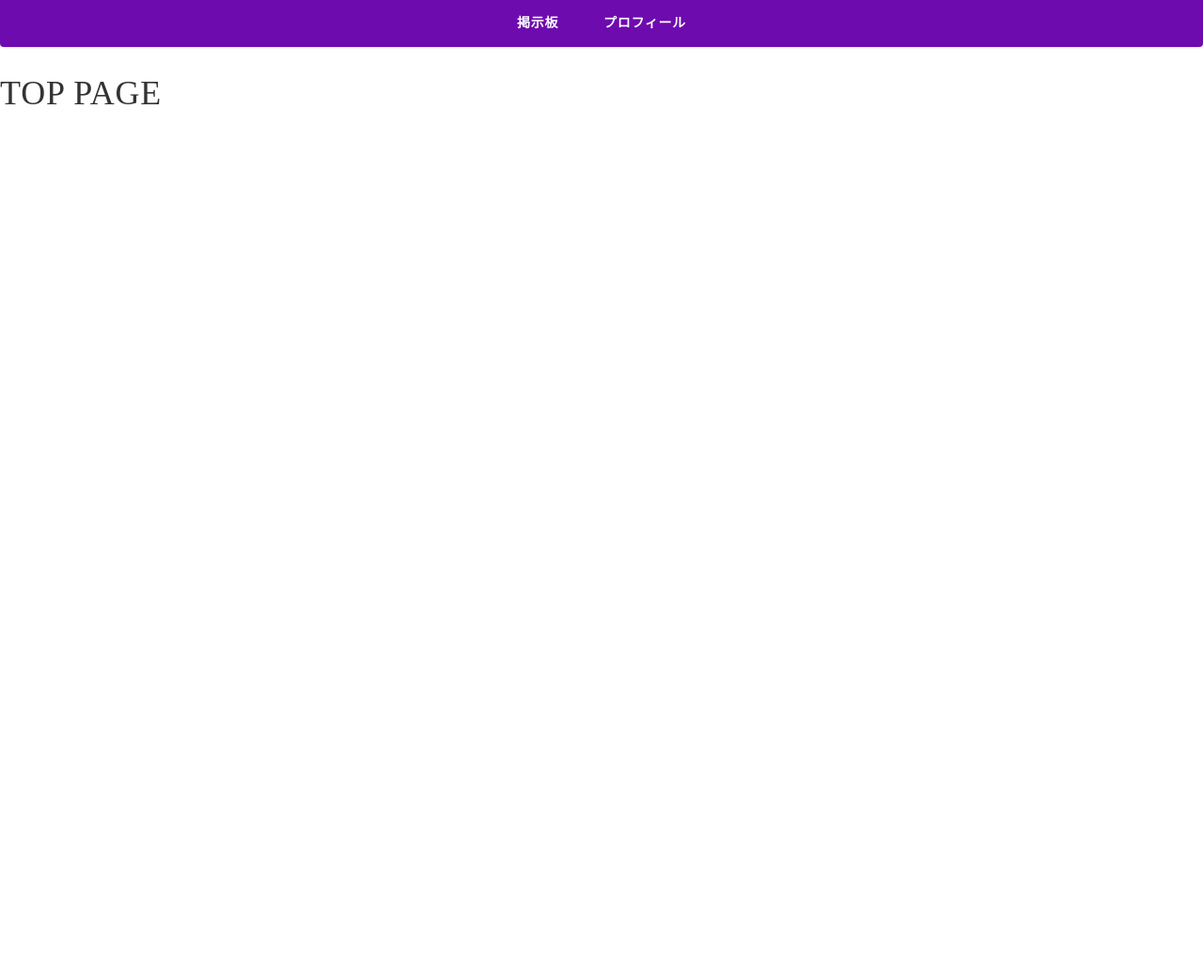
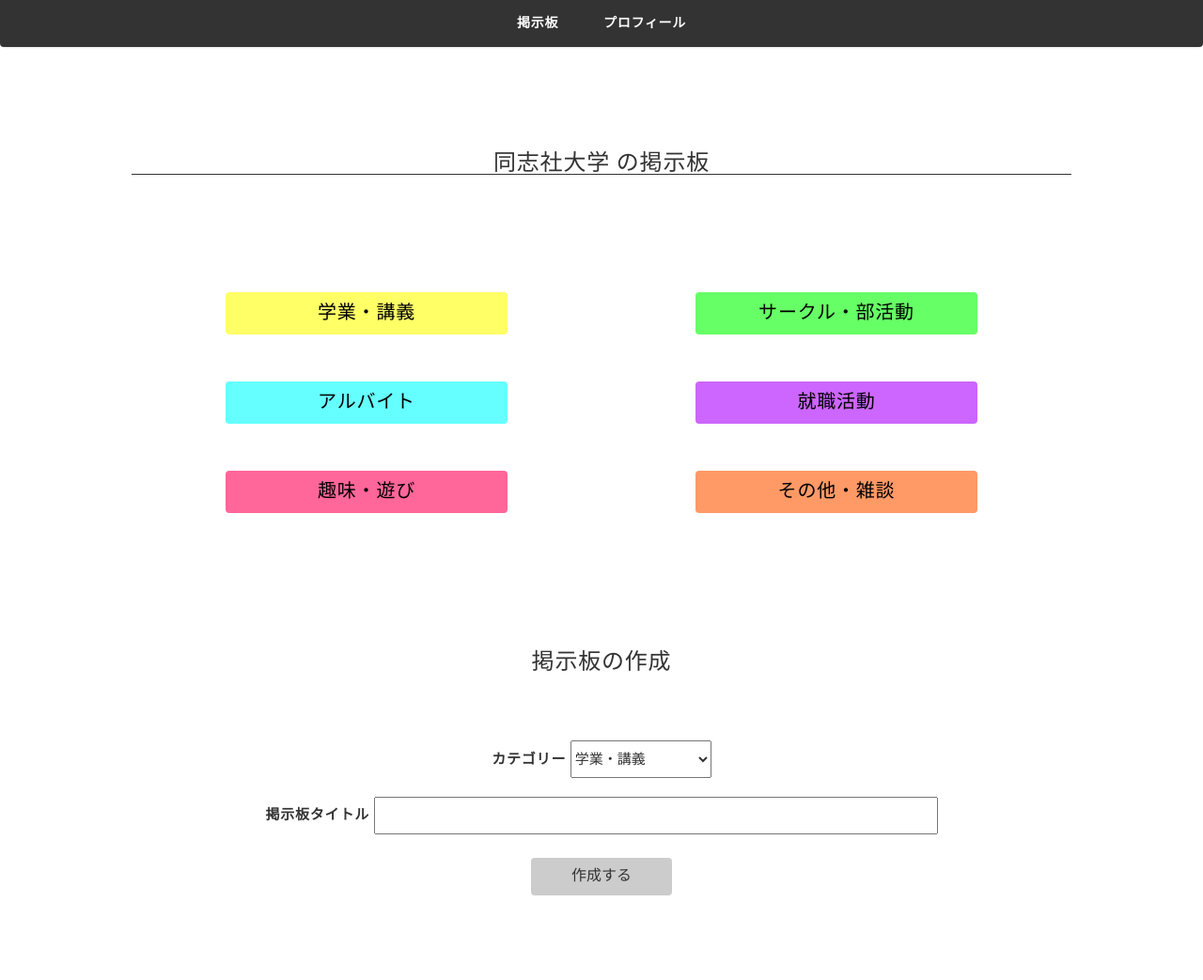
Before and after one commit to Nakagaki-Yuto/Hackathon_KyotanabePythons, a Django app: page / in a window 1280 px wide. Shown: the whole page at 94% size. Before the commit the page ends 111 px from the top, so only its background shows below. Run offline with Django 3.2, Linux system fonts and the light colour scheme; a user stored in the database is signed in; data comes from the database, SQL or seed files in the repository; both versions use the stored data as it was after the commit; some libraries are stand-ins or nearby versions.

Commit message:
first day commit

```diff
--- a/notice_board/admin.py
+++ b/notice_board/admin.py
@@ -1,7 +1,8 @@
 from django.contrib import admin
-from .models import UserProfile, University, Thread, Post
+from .models import UserProfile, University, Thread, Post, Category
 
 admin.site.register(UserProfile)
 admin.site.register(University)
 admin.site.register(Thread)
 admin.site.register(Post)
+admin.site.register(Category)
--- a/notice_board/models.py
+++ b/notice_board/models.py
@@ -55,11 +55,13 @@
     author:作成者
     title:スレッド名
     created_date:作成日
+    category:カテゴリー名
     """
     university = models.ForeignKey('University', on_delete=models.CASCADE)
     author = models.ForeignKey(settings.AUTH_USER_MODEL, on_delete=models.CASCADE)
     title = models.CharField(max_length=200)
     created_date = models.DateTimeField(default=timezone.now)
+    category = models.ForeignKey('Category', on_delete=models.CASCADE)
 
     def __str__(self):
         return self.title
@@ -72,7 +74,7 @@
 
     thread:属しているスレッド
     author:投稿者
-    title:スレッド名
+    title:投稿内容
     published_date:投稿日
     """
     thread = models.ForeignKey('Thread', on_delete=models.CASCADE)
@@ -82,3 +84,15 @@
 
     def __str__(self):
         return self.text
+
+class Category(models.Model):
+    """
+    カテゴリー
+
+    name:カテゴリーカテゴリー名
+    """
+    id = models.AutoField(primary_key=True, unique=True)
+    name = models.CharField(max_length=200)
+
+    def __str__(self):
+        return self.name
--- a/notice_board/static/css/notice_board.css
+++ b/notice_board/static/css/notice_board.css
@@ -27,15 +27,6 @@
     border-style: none;
   }
 
-  .btn-danger {
-    padding: 4px 12px;
-  }
-
-  .favorite-btn{
-    padding-left: 7px;
-    color: rgb(110, 11, 175);
-  }
-
   /*navbar*/
   .navbar {
     position: fixed;
@@ -48,7 +39,7 @@
     -webkit-box-shadow: 0 3px 3px -3px rgba(255, 91, 91, 0.2);
     -moz-box-shadow: 0 3px 3px -3px rgba(241, 79, 79, 0.2);
     box-shadow: 0 3px 3px -3px rgba(0, 0, 0, .2);
-    background-color: rgb(110, 11, 175);
+    background-color: #333;
   }
 
   .navbar-list {
@@ -93,3 +84,188 @@
     transform: translateX(-50%);
     background-color: #fff;
   }
+
+  /*section*/
+
+  .section {
+    max-width: 1000px;
+    text-align: center;
+    margin : 0 auto;
+
+  }
+
+
+  /*category-section*/
+  .category-body {
+    display: flex;
+    flex-wrap: wrap;
+    justify-content: space-between;
+    margin-bottom: 50px;
+  }
+
+  .category-item {
+    flex: 0 0 46%;
+    flex-wrap: wrap;
+    align-items: center;
+    justify-content: space-between;
+    margin-bottom: 50px;
+    margin: 0 auto;
+  }
+
+  .category-title {
+    margin: 100 auto;
+  }
+
+  .category-item .btn {
+    margin: 25 auto;
+    font-size: 20px;
+    text-align: center;
+    display: inline-block;
+    width: 300px;
+    height: 45px;
+  }
+
+  .category-title h3 {
+    background: linear-gradient(transparent 95%, #333 20%)
+  }
+
+  .btn-1 {
+    background-color: #ff6;
+  }
+  .btn-2 {
+    background-color: #6f6;
+  }
+  .btn-3 {
+    background-color: #6ff;
+  }
+  .btn-4 {
+    background-color: #c6f;
+  }
+  .btn-5 {
+    background-color: #f69;
+  }
+  .btn-6 {
+    background-color: #f96;
+  }
+
+  .add-thread {
+    flex-wrap: wrap;
+    align-items: center;
+    justify-content: space-between;
+    margin: 0 auto;
+  }
+
+  .add-thread h3{
+    margin: 120 auto 70;
+  }
+
+  .thread-form-category {
+    width: 150px;
+    height: 40px;
+    margin-bottom: 20px;
+  }
+
+  .thread-form-title {
+    width: 600px;
+    height: 40px;
+  }
+
+  .add-thread-btn {
+    margin: 25 auto;
+    font-size: 16px;
+    text-align: center;
+    display: inline-block;
+    width: 150px;
+    height: 40px;
+    background-color: #ccc;
+  }
+
+  /*profile-section*/
+  .profile-body {
+    width: 250px;
+    margin: 0 auto;
+    text-align: left;
+  }
+
+  .profile-section h3 {
+    margin: 100 auto;
+    background: linear-gradient(transparent 95%, #333 20%)
+  }
+
+  .profile-section h4 {
+    margin: 40 auto;
+  }
+
+  .logout-btn {
+    margin: 50 auto;
+    font-size: 16px;
+    text-align: center;
+    display: inline-block;
+    width: 150px;
+    height: 40px;
+    background-color: #ccc;
+  }
+
+  /*thread-list-section*/
+  .thread-list-section h3 {
+    margin: 100px auto;
+    background: linear-gradient(transparent 95%, #333 20%)
+  }
+
+  .thread-list {
+    margin: 50px auto;
+  }
+
+  .thread-title-btn{
+    font-size: 28px;
+  }
+
+  /*thread-detail-section*/
+  .thread-detail-section {
+    width: 700px;
+  }
+  .thread-detail-title {
+    margin: 100px auto;
+  }
+
+  .thread-detail-section h2 {
+    background: linear-gradient(transparent 95%, #333 20%)
+  }
+
+  .thread-detail {
+    margin: 50px auto;
+  }
+
+  .thread-title-btn{
+    font-size: 28px;
+  }
+
+  .thread-detail-list {
+    text-align: left;
+  }
+
+  .post {
+    margin: 40px auto;
+  }
+
+  .thread-detail-list p {
+    font-size: 12px;
+  }
+
+  .post-form {
+    margin: 120px auto 20px;
+  }
+
+  .post-text {
+    width: 500px;
+    height: 200px;
+  }
+  .add-post-btn {
+    margin: 40 auto;
+    font-size: 16px;
+    text-align: center;
+    display: inline-block;
+    width: 150px;
+    height: 40px;
+    background-color: #ccc;
+  }
--- a/notice_board/templates/notice_board/base.html
+++ b/notice_board/templates/notice_board/base.html
@@ -13,12 +13,14 @@
         <nav class="navbar" class="fixed">
             <ul class="navbar-list">
                 <li class="navbar-item"><a class="navbar-link" href="/">掲示板</a></li>
-                <li class="navbar-item"><a class="navbar-link" href="profile">プロフィール</a></li>
+                <li class="navbar-item"><a class="navbar-link" href="{% url 'profile' %}">プロフィール</a></li>
             </ul>
         </nav>
         <!-- /.navbar -->
 
         {% block content %}
+
+
         {% endblock %}
 
     </body>
--- a/notice_board/templates/notice_board/toppage.html
+++ b/notice_board/templates/notice_board/toppage.html
@@ -1,5 +1,57 @@
 {% extends "notice_board/base.html" %}
+{% load static %}
 
 {% block content %}
-<h1>TOP PAGE</h1>
+
+<div class="category-section section">
+    <div class="section-title category-title">
+        <h3>{{ profile.university }} の掲示板</h3>
+    </div>
+    <div class="section-body category-body">
+        <div class="category-item">
+            <a href="{% url 'thread_list' pk=1 %}" class="btn btn-1">学業・講義</a>
+        </div>
+        <div class="category-item">
+            <a href="{% url 'thread_list' pk=2 %}" class="btn btn-2">サークル・部活動</a>
+        </div>
+        <div class="category-item">
+            <a href="{% url 'thread_list' pk=3 %}" class="btn btn-3">アルバイト</a>
+        </div>
+        <div class="category-item">
+            <a href="{% url 'thread_list' pk=4 %}" class="btn btn-4">就職活動</a>
+        </div>
+        <div class="category-item">
+            <a href="{% url 'thread_list' pk=5 %}" class="btn btn-5">趣味・遊び</a>
+        </div>
+        <div class="category-item">
+            <a href="{% url 'thread_list' pk=6 %}" class="btn btn-6">その他・雑談</a>
+        </div>
+
+        <div class="add-thread">
+            <h3>掲示板の作成</h3>
+            <form action="{% url 'add_thread' %}" method="POST" name="post-form">
+                {% csrf_token %}
+                <div class="thread-form" name="thread-form">
+                    <label>カテゴリー</label>
+                    <select class="thread-form-category" name="thread-form-category">
+                        <option value="1">学業・講義</option>
+                        <option value="2">サークル・部活動</option>
+                        <option value="3">アルバイト</option>
+                        <option value="4">就職活動</option>
+                        <option value="5">趣味・遊び</option>
+                        <option value="6">その他・雑談</option>
+                        </select>
+                    <br>
+                    <label>掲示板タイトル</label>
+                    <input type="text" class="thread-form-title" name="thread-form-title" required>
+                </div>
+                <div>
+                    <button type="submit" class="btn add-thread-btn" name='action' value="save">作成する</button>
+                </div>
+            </form>
+        </div>
+    </div>
+</div>
+
+
 {% endblock %}
--- a/notice_board/templates/registration/login.html
+++ b/notice_board/templates/registration/login.html
@@ -1,7 +1,8 @@
 {% extends "notice_board/base.html" %}
+{% load static %}
 
 {% block content %}
-    <a href="{% url 'signup' %}" class="btn btn-link">アカウントの登録がまだの方はこちら</a><br>
+    <a href="{% url 'signup' %}" class="btn btn-default">アカウントの登録がまだの方はこちら</a><br>
     {% if form.errors %}
         <p>ユーザー名もしくはパスワードが間違っています</p>
     {% endif %}
--- a/notice_board/templates/registration/signup.html
+++ b/notice_board/templates/registration/signup.html
@@ -1,4 +1,5 @@
 {% extends "notice_board/base.html" %}
+{% load static %}
 
 {% block content %}
 <form action="" method="POST">
--- a/notice_board/urls.py
+++ b/notice_board/urls.py
@@ -4,4 +4,9 @@
 urlpatterns = [
     path('', views.ToppageView, name='top'),
     path('profile/', views.ProfileView, name='profile'),
+    path('thread/<int:pk>/', views.ThreadDetailView, name='thread_detail'),
+    path('thread/<int:pk>/post/', views.AddPostView, name='add_post'),
+    path('category/<int:pk>/', views.ThreadListView, name='thread_list'),
+    path('thread/add/', views.AddThreadView, name='add_thread'),
+
 ]
--- a/notice_board/views.py
+++ b/notice_board/views.py
@@ -1,15 +1,12 @@
-from django.shortcuts import render, redirect
-from .models import UserProfile
+from django.shortcuts import render, redirect, get_object_or_404
+from .models import UserProfile, Thread, Post, Category
 from .forms import ProfileForm, UserCreateForm
 from django.contrib.auth.decorators import login_required
 
-@login_required
-def ToppageView(request):
-    """掲示板ページ"""
-    return render(request, 'notice_board/toppage.html', {'request': request})
 
 
 def SignupView(request):
+    """サインアップ"""
     user_form = UserCreateForm(request.POST or None)
     profile_form = ProfileForm(request.POST or None)
     if request.method == "POST" and user_form.is_valid() and profile_form.is_valid():
@@ -34,7 +31,81 @@
 
 @login_required
 def ProfileView(request):
-    """プロフィールページ"""
+    """プロフィール"""
 
     profile = UserProfile.objects.get(user=request.user)
-    return render(request, 'notice_board/profilepage.html', {'request': request, 'profile':profile})
+    return render(request, 'notice_board/profilepage.html', {'request': request, 'profile': profile})
+
+
+@login_required
+def ToppageView(request):
+    """トップページ"""
+
+    profile = UserProfile.objects.get(user=request.user)
+    threads = Thread.objects.filter(university=profile.university)
+    return render(request, 'notice_board/toppage.html', {'request': request, 'profile':profile, 'threads':threads})
+
+
+@login_required
+def ThreadListView(request, pk):
+    """カテゴリーごとの掲示板一覧"""
+    if pk == 1:
+        cate = '学業・講義'
+    elif pk == 2:
+        cate='サークル・部活動'
+    elif pk == 3:
+        cate='アルバイト'
+    elif pk == 4:
+        cate='就職活動'
+    elif pk == 5:
+        cate='趣味・遊び'
+    elif pk == 6:
+        cate = 'その他・雑談'
+
+    threads = Thread.objects.filter(category=pk)
+    return render(request, 'notice_board/thread_list.html', {'category':cate, 'threads':threads})
+
+
+@login_required
+def ThreadDetailView(request, pk):
+    """掲示板"""
+    thread = get_object_or_404(Thread, pk=pk)
+    posts = Post.objects.filter(thread=thread)
+    return render(request, 'notice_board/thread_detail.html', {'thread': thread, 'posts':posts})
+
+
+@login_required
+def AddPostView(request, pk):
+    """掲示板への投稿"""
+    thread = get_object_or_404(Thread, pk=pk)
+    posts = Post.objects.filter(thread=thread)
+    text = request.POST['post-text']
+
+    post = Post()
+    post.thread = thread
+    post.author = request.user
+    post.text = text
+    post.save()
+
+    return render(request, 'notice_board/thread_detail.html', {'thread': thread, 'posts':posts})
+
+
+@login_required
+def AddThreadView(request):
+    """掲示板の作成"""
+    category_id = request.POST['thread-form-category']
+    title = request.POST['thread-form-title']
+    category = Category.objects.get(id=category_id)
+    user = UserProfile.objects.get(user=request.user)
+
+    thread = Thread()
+    thread.university = user.university
+    thread.author = request.user
+    thread.title = title
+    thread.category = category
+    thread.save()
+
+    thread = Thread.objects.latest('created_date')
+
+
+    return render(request, 'notice_board/thread_detail.html', {'thread': thread})
```
Also changed, not shown: notice_board/templates/notice_board/profilepage.html (+13 -6 lines), notice_board/templates/notice_board/thread_detail.html (added, +35 -0 lines), notice_board/templates/notice_board/thread_list.html (added, +21 -0 lines), db.sqlite3, notice_board/forms.py (line endings or trailing spaces), notice_board/migrations/0001_initial.py.
